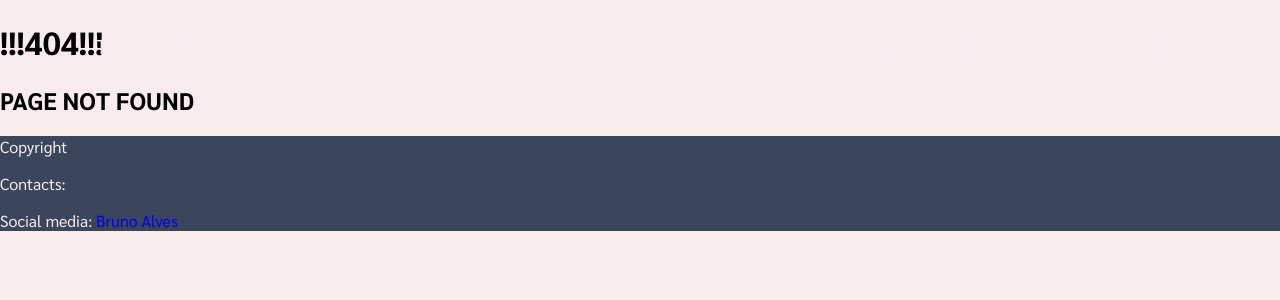
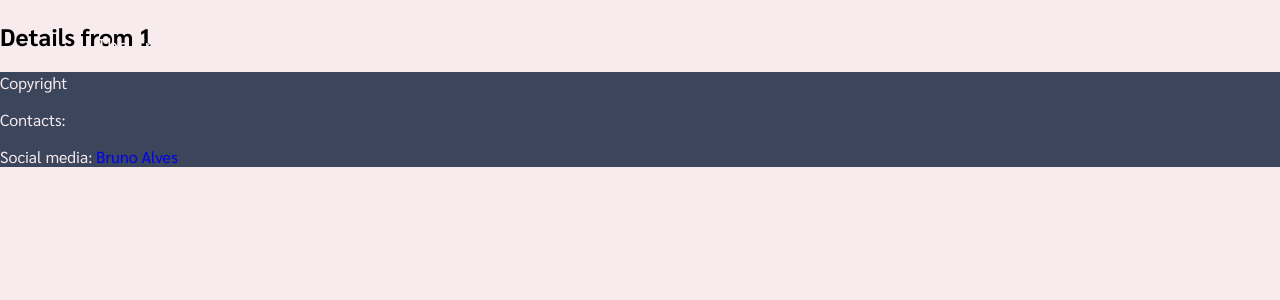
Before and after one commit to flag-80306/project1-Bruno-Alves, a React (Vite) app: page /tripdetail/1 in a window 1280 px wide. Before the commit this address had no page. Shown: the top 300 px of the page. Built offline with nearby package versions, Linux system fonts and the light colour scheme.

Commit message:
added route to CardDetail using params' properties and created Slider component

```diff
--- a/src/App.jsx
+++ b/src/App.jsx
@@ -14,9 +14,9 @@ function App() {
       <Header />
       <Switch>
         <Route path="/" component={HomeView} />
-        <Route path="/carddetail" component={CardDetailView} />
         <Route path="/newlocation" component={AddLocationView} />
         <Route path="/aboutme" component={AboutView} />
+        <Route path="/tripdetail/:name" component={CardDetailView} />
         <Route component={NotFoundView} />
       </Switch>
       <Footer />
--- a/src/components/HomeViewCards.jsx
+++ b/src/components/HomeViewCards.jsx
@@ -1,9 +1,11 @@
+import { Link } from "wouter";
 import cardsInfo from "../assets/trips/cardsInfo";
 function HomeViewCards() {
   // console.log(cardsInfo[2].imgURL);
   return (
     <div className="cardsSection">
       {cardsInfo.map((trip, index) => (
+        <Link href={"tripdetail/" + trip.city}>
           <div className="card" key={index}>
             <img src={trip.imgURL} alt={`Image for ${trip.city}`} />
             <p>
@@ -12,6 +14,7 @@ function HomeViewCards() {
               {trip.date}
             </p>
           </div>
+        </Link>
       ))}
     </div>
   );
--- /dev/null
+++ b/src/components/Slider.jsx
@@ -0,0 +1,5 @@
+function Slider({ city }) {
+  return <></>;
+}
+
+export default Slider;
--- a/src/views/CardDetailView.jsx
+++ b/src/views/CardDetailView.jsx
@@ -1,7 +1,10 @@
-function CardDetailView() {
+import Slider from "../components/Slider";
+
+function CardDetailView({ params }) {
   return (
     <>
-      <h2>Card Detail View</h2>
+      <h2>Details from {params.name}</h2>
+      <Slider city={params.name} />
     </>
   );
 }
```
Lines whose indentation alone changed are shown as unchanged.
